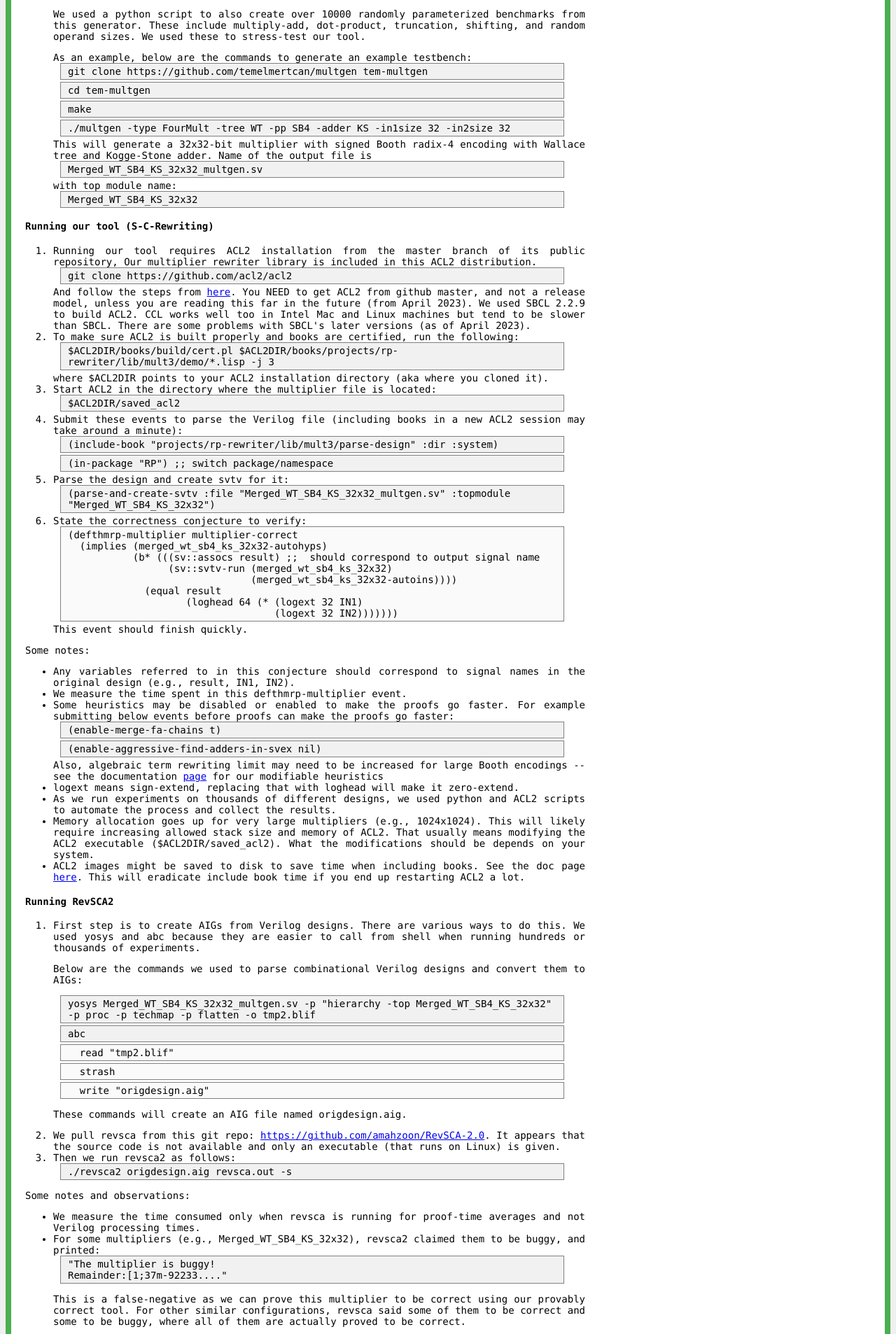
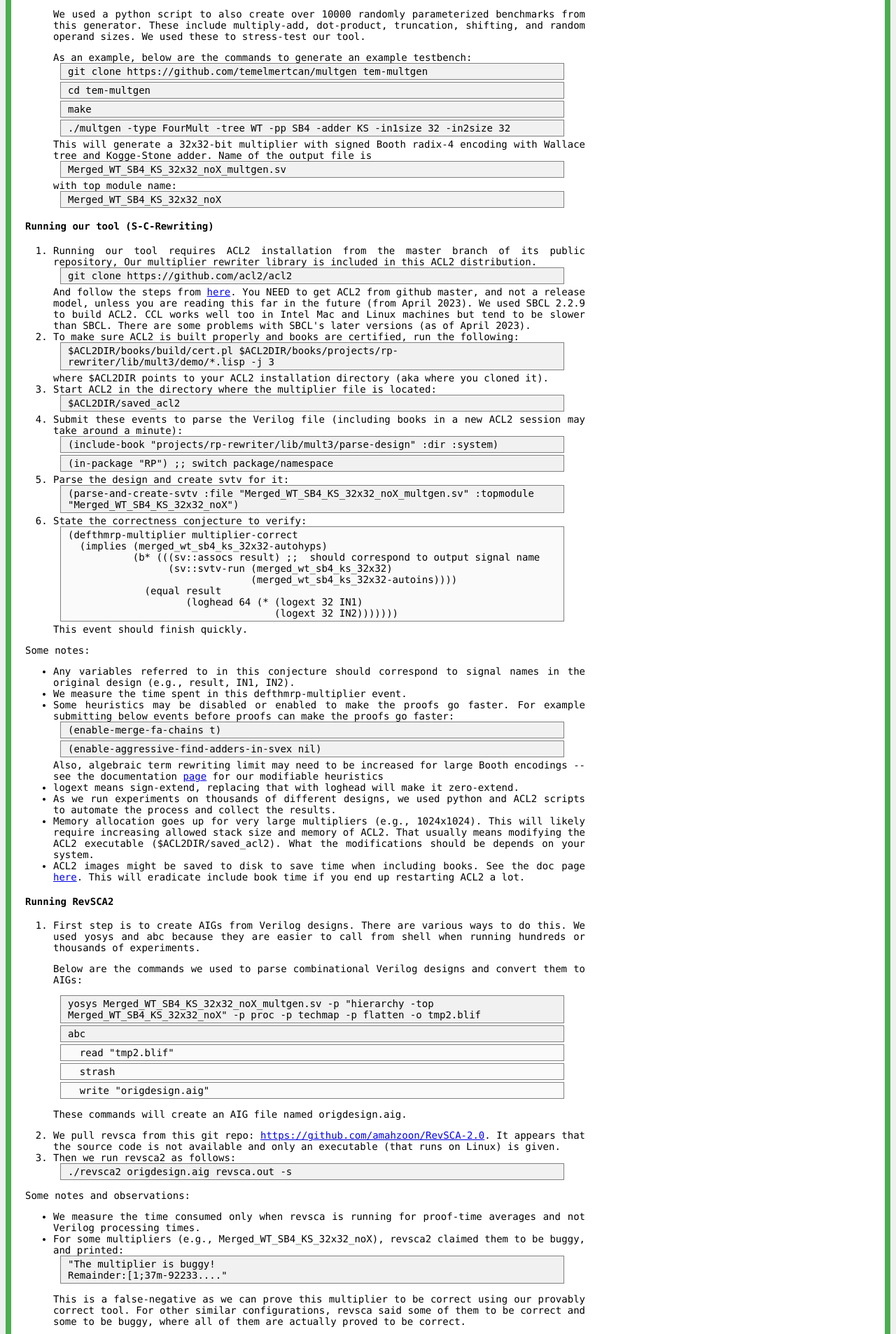
Before and after one commit to temelmertcan/temelmertcan.github.io, a PHP site: page /source-php/mult-experiment-notes-2023.php in a window 1280 px wide. Shown: the part 587-2493 px from the top of the page at 70% size. Run offline with PHP 8.4, Linux system fonts and the light colour scheme.

Commit message:
small updates

```diff
--- a/index.html
+++ b/index.html
@@ -149,11 +149,11 @@ updatenav("home");
 <img src="portrait.jpeg" width="200" height="200">
 
 <p>
-I am a Formal Verification Engineer at Intel Corporation.  I specialize in formal verification of hardware. I got my PhD in Computer Engineering at University of Texas at Austin in July 2021.  My dissertation is  </a href="https://repositories.lib.utexas.edu/handle/2152/88056">"Automated and Scalable Verification of Integer Multipliers"</a>.
+I am a Formal Verification Engineer at Intel Corporation.  I specialize in formal verification of hardware, particularly datapath.
    </p>
 
 <p>
-     I got my B.S. in Electrical and Electronics Engineering in June 2016 from Bilkent University, Ankara, Turkey. My undergrad studies focused on digital circuits, signal processing and software engineering. I started a Ph.D. bound M.S. program in University of Texas at Austin in August 2016. My M.S. coursework focused on computer architecture with an emphasis on formal verification. I got my M.S. degree in May 2019. I created an efficient and widely applicable method for verification of multipliers for my Ph.D. thesis.
+     I got my B.S. in Electrical and Electronics Engineering in June 2016 from Bilkent University, Ankara, Turkey. My undergrad studies focused on digital circuits, signal processing and software engineering. I started a Ph.D. bound M.S. program in University of Texas at Austin in August 2016. My M.S. coursework focused on computer architecture with an emphasis on formal verification. I got my M.S. degree in May 2019. I created an efficient and widely applicable method for verification of multipliers for my Ph.D. thesis.  My dissertation is  </a href="https://repositories.lib.utexas.edu/handle/2152/88056">"Automated and Scalable Verification of Integer Multipliers"</a>. I got my PhD in Computer Engineering at University of Texas at Austin in July 2021.
                </p>
 
 
--- a/source-php/index.php
+++ b/source-php/index.php
@@ -11,11 +11,11 @@ updatenav("home");
 <img src="portrait.jpeg" width="200" height="200">
 
 <p>
-I am a Formal Verification Engineer at Intel Corporation.  I specialize in formal verification of hardware. I got my PhD in Computer Engineering at University of Texas at Austin in July 2021.  My dissertation is  </a href="https://repositories.lib.utexas.edu/handle/2152/88056">"Automated and Scalable Verification of Integer Multipliers"</a>.
+I am a Formal Verification Engineer at Intel Corporation.  I specialize in formal verification of hardware, particularly datapath.
    </p>
 
 <p>
-     I got my B.S. in Electrical and Electronics Engineering in June 2016 from Bilkent University, Ankara, Turkey. My undergrad studies focused on digital circuits, signal processing and software engineering. I started a Ph.D. bound M.S. program in University of Texas at Austin in August 2016. My M.S. coursework focused on computer architecture with an emphasis on formal verification. I got my M.S. degree in May 2019. I created an efficient and widely applicable method for verification of multipliers for my Ph.D. thesis.
+     I got my B.S. in Electrical and Electronics Engineering in June 2016 from Bilkent University, Ankara, Turkey. My undergrad studies focused on digital circuits, signal processing and software engineering. I started a Ph.D. bound M.S. program in University of Texas at Austin in August 2016. My M.S. coursework focused on computer architecture with an emphasis on formal verification. I got my M.S. degree in May 2019. I created an efficient and widely applicable method for verification of multipliers for my Ph.D. thesis.  My dissertation is  </a href="https://repositories.lib.utexas.edu/handle/2152/88056">"Automated and Scalable Verification of Integer Multipliers"</a>. I got my PhD in Computer Engineering at University of Texas at Austin in July 2021.
                </p>
 
 
--- a/source-php/mult-experiment-notes-2023.php
+++ b/source-php/mult-experiment-notes-2023.php
@@ -83,8 +83,8 @@ As an example, below are the commands to generate an example testbench:
 </code>
 This  will  generate  a  32x32-bit multiplier  with  signed  Booth  radix-4
 encoding with Wallace tree and Kogge-Stone  adder. Name of the output file is
-<code>Merged_WT_SB4_KS_32x32_multgen.sv</code>      with      top      module      name:
-<code>Merged_WT_SB4_KS_32x32</code></p>
+<code>Merged_WT_SB4_KS_32x32_noX_multgen.sv</code>      with      top      module      name:
+<code>Merged_WT_SB4_KS_32x32_noX</code></p>
 
 </li>
 
@@ -116,7 +116,7 @@ with SBCL's later versions (as of April 2023).  </li>
     <code> (in-package "RP") ;; switch package/namespace </code>
   </li>
   <li> Parse the design and create svtv for it:
-    <code> (parse-and-create-svtv :file "Merged_WT_SB4_KS_32x32_multgen.sv" :topmodule "Merged_WT_SB4_KS_32x32") </code>
+    <code> (parse-and-create-svtv :file "Merged_WT_SB4_KS_32x32_noX_multgen.sv" :topmodule "Merged_WT_SB4_KS_32x32_noX") </code>
   </li>
 
   <li> State the correctness conjecture to verify:
@@ -158,7 +158,7 @@ shell when running hundreds or thousands of experiments.
 <p> Below  are  the commands we used  to  parse  combinational Verilog  designs  and
    convert them to AIGs:</p>
 
-<code>yosys Merged_WT_SB4_KS_32x32_multgen.sv -p "hierarchy -top Merged_WT_SB4_KS_32x32" -p proc -p techmap -p flatten -o tmp2.blif</code>
+<code>yosys Merged_WT_SB4_KS_32x32_noX_multgen.sv -p "hierarchy -top Merged_WT_SB4_KS_32x32_noX" -p proc -p techmap -p flatten -o tmp2.blif</code>
 <code>abc </code>
 <code2>  read "tmp2.blif" </code2>
 <code2>  strash</code2>
@@ -186,7 +186,7 @@ runs on Linux) is given.</li>
   <li>We measure the time consumed only when revsca is running  for proof-time averages
     and not Verilog processing times.</li>
 
-<li>For some multipliers (e.g., Merged_WT_SB4_KS_32x32), revsca2 claimed them to
+<li>For some multipliers (e.g., Merged_WT_SB4_KS_32x32_noX), revsca2 claimed them to
 be buggy, and printed:
 <code>
 "The multiplier is buggy! <br>
@@ -212,7 +212,7 @@ manner. </li>
 
 <li> Followed the same steps when running Revsca to create AIGs from Verilog:
 
-<code>yosys Merged_WT_SB4_KS_32x32_multgen.sv -p "hierarchy -top Merged_WT_SB4_KS_32x32" -p proc -p techmap -p flatten -o tmp2.blif</code>
+<code>yosys Merged_WT_SB4_KS_32x32_noX_multgen.sv -p "hierarchy -top Merged_WT_SB4_KS_32x32_noX" -p proc -p techmap -p flatten -o tmp2.blif</code>
 <code>abc </code>
 <code2>  read "tmp2.blif" </code2>
 <code2>  strash</code2>
```
